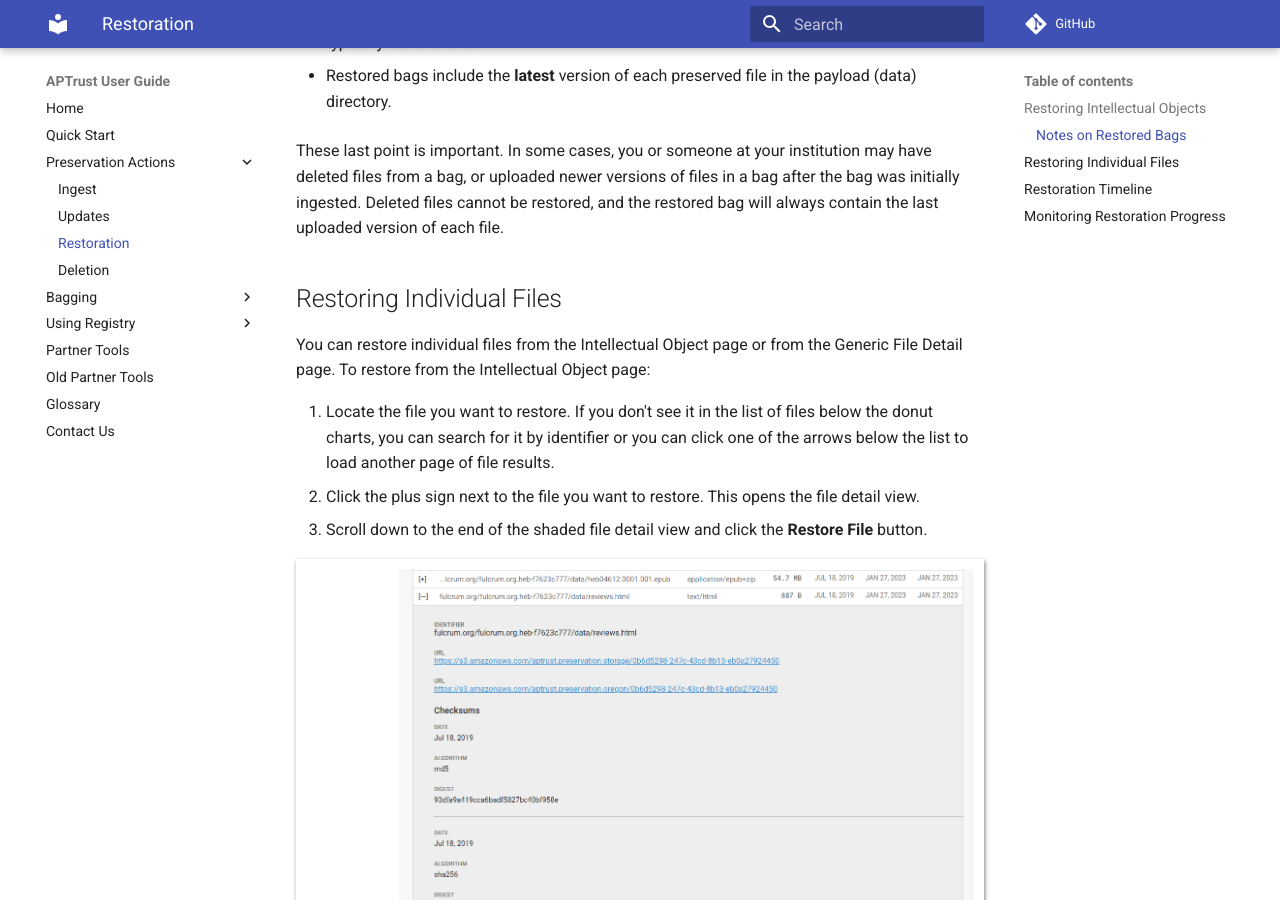
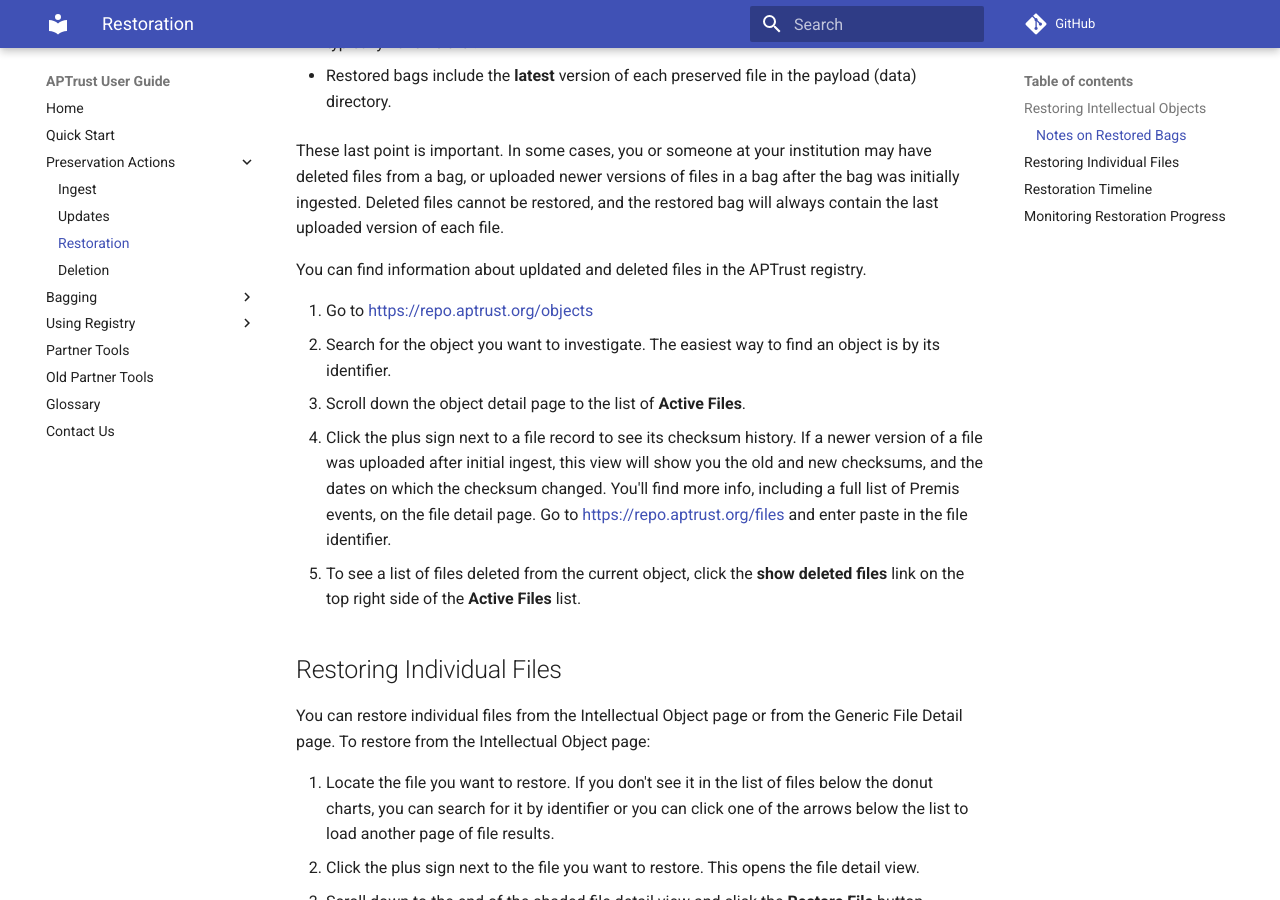
Before and after one commit to APTrust/userguide, an MkDocs documentation site: the page built from docs/preservation/restoration.md, in a window 1280 px wide and 900 px high, scrolled down 1840 px. Built offline with MkDocs 1.6.1 and Material for MkDocs 9.7.7, drawn with Linux system fonts in a browser that asks for light colours; comment, search, counter and statistics services are not loaded.

Commit message:
Added info about how to look up re-ingested and deleted files

```diff
--- a/docs/preservation/restoration.md
+++ b/docs/preservation/restoration.md
@@ -43,6 +43,13 @@ Restored bags tend to differ in the following ways from your originally submitte
 
 These last point is important. In some cases, you or someone at your institution may have deleted files from a bag, or uploaded newer versions of files in a bag after the bag was initially ingested. Deleted files cannot be restored, and the restored bag will always contain the last uploaded version of each file.
 
+You can find information about upldated and deleted files in the APTrust registry.
+
+1. Go to https://repo.aptrust.org/objects
+2. Search for the object you want to investigate. The easiest way to find an object is by its identifier.
+3. Scroll down the object detail page to the list of **Active Files**.
+4. Click the plus sign next to a file record to see its checksum history. If a newer version of a file was uploaded after initial ingest, this view will show you the old and new checksums, and the dates on which the checksum changed. You'll find more info, including a full list of Premis events, on the file detail page. Go to https://repo.aptrust.org/files and enter paste in the file identifier.
+4. To see a list of files deleted from the current object, click the **show deleted files** link on the top right side of the **Active Files** list.
 
 ## Restoring Individual Files
 
```
